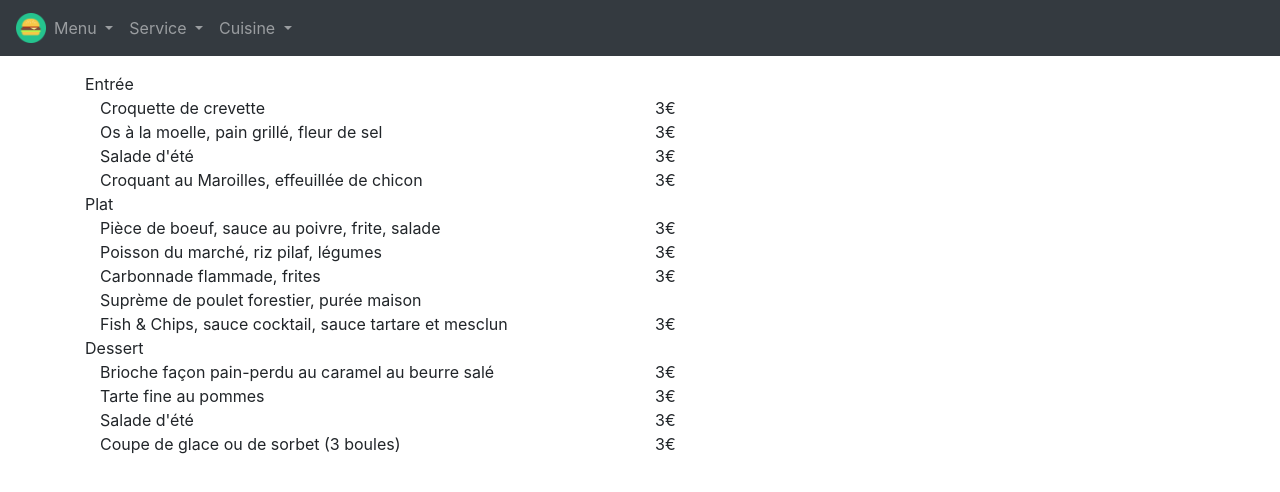
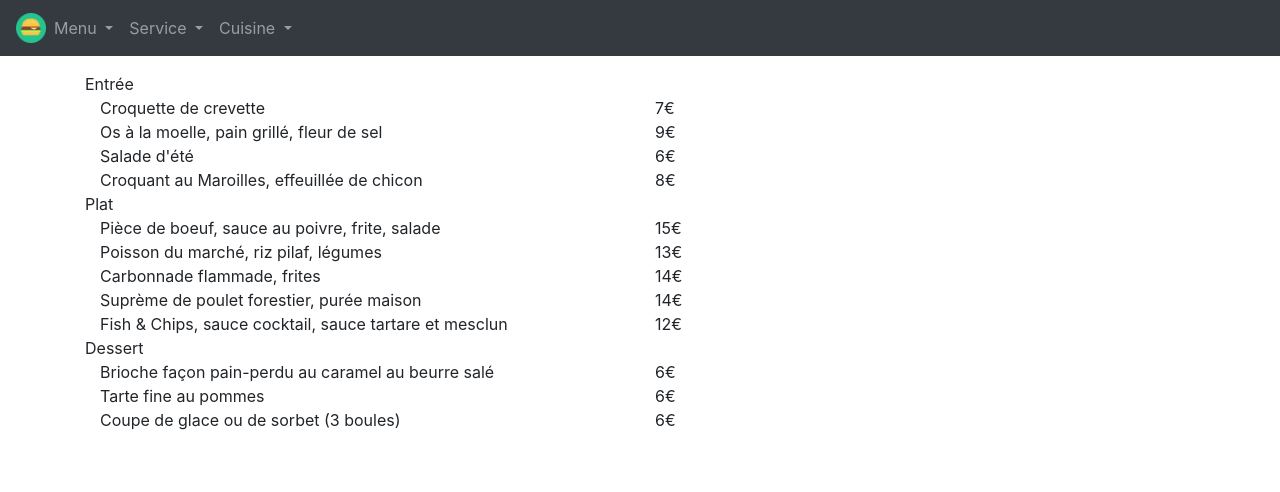
Before and after one commit to Barchid/one-minute-maquette, a Vue app: page /menu in a window 1280 px wide. Shown: the top 492 px of the page. Built offline with nearby package versions, Linux system fonts and the light colour scheme.

Commit message:
Addition

```diff
--- a/src/router.ts
+++ b/src/router.ts
@@ -81,5 +81,15 @@ export default new Router({
       name: 'unavailableDish',
       component: () => import(/* webpackChunkName: "about" */ './views/UnavailableDish.vue'),
     },
+    {
+      path: '/bill',
+      name: 'bill',
+      component: () => import(/* webpackChunkName: "about" */ './views/Bill.vue'),
+    },
+    {
+      path: '/bill-table-18',
+      name: 'bill-table-18',
+      component: () => import(/* webpackChunkName: "about" */ './views/Bill-table-18.vue'),
+    },
   ],
 });
--- /dev/null
+++ b/src/views/Bill-table-18.vue
@@ -0,0 +1,32 @@
+<template>
+  <div class="bill-table-18">
+    <h2>Addition de la table 18</h2>
+
+    <form method="post" action="traitement.php">
+
+    <h3>Entrée</h3>
+
+    <p><span style="font-weight: bold;">7€</span> 1x Croquette de crevette</p>
+    <p><span style="font-weight: bold;">9€</span> 2x Os à la moelle, pain grillé, fleur de sel</p>
+    <p><span style="font-weight: bold;">6€</span> 1x Salade d'été</p>
+    <p><span style="font-weight: bold;">8€</span> 2x Croquant au Maroilles, effeuillée de chicon</p>
+
+    <h3>Plat</h3>
+
+    <p><span style="font-weight: bold;">15€</span> 2x Pièce de boeuf, sauce au poivre, frite, salade</p>
+    <p><span style="font-weight: bold;">13€</span> 1x Poisson du marché, riz pilaf, légumes</p>
+    <p><span style="font-weight: bold;">14€</span> 1x Carbonnade flammade, frites</p>
+    <p><span style="font-weight: bold;">14€</span> 1x Suprème de poulet forestier, purée maison</p>
+    <p><span style="font-weight: bold;">12€</span> 1x Fish & Chips, sauce cocktail,  sauce tartare et mesclun</p>
+
+    <h3>Dessert</h3>
+
+    <p><span style="font-weight: bold;">6€</span> 1x Brioche façon pain-perdu au caramel au beurre salé</p>
+    <p><span style="font-weight: bold;">6€</span> 3x Tarte fine au pommes</p>
+    <p><span style="font-weight: bold;">6€</span> 2x Coupe de glace ou de sorbet (3 boules)</p>
+
+
+          <router-link to="/bill-table-18"><button type="submit" class="btn btn-primary" style="margin-bottom:30px;">Payer 166€</button></router-link>
+        </form>
+  </div>
+</template>
--- a/src/views/Bill.vue
+++ b/src/views/Bill.vue
@@ -1,4 +1,10 @@
 <template>
   <div class="bill">
+    <form method="post" action="traitement.php">
+
+      <p>Numéro de la table<input type="text" name="table" value="18" style="width:30px;margin-left:10px;"/></p>
+
+      <router-link to="/bill-table-18"><button type="submit" class="btn btn-primary" style="margin-bottom:30px;">Submit</button></router-link>
+    </form>
   </div>
 </template>
--- a/src/views/Menu.vue
+++ b/src/views/Menu.vue
@@ -9,7 +9,7 @@
             Croquette de crevette
           </div>
           <div class="col">
-            3€
+            7€
           </div>
         </div>
         <div class="row">
@@ -17,7 +17,7 @@
             Os à la moelle, pain grillé, fleur de sel
           </div>
           <div class="col">
-            3€
+            9€
           </div>
         </div>
         <div class="row">
@@ -25,7 +25,7 @@
             Salade d'été
           </div>
           <div class="col">
-            3€
+            6€
           </div>
         </div>
         <div class="row">
@@ -33,7 +33,7 @@
             Croquant au Maroilles, effeuillée de chicon
           </div>
           <div class="col">
-            3€
+            8€
           </div>
         </div>
       </div>
@@ -45,7 +45,7 @@
             Pièce de boeuf, sauce au poivre, frite, salade
           </div>
           <div class="col">
-            3€
+            15€
           </div>
         </div>
         <div class="row">
@@ -53,7 +53,7 @@
             Poisson du marché, riz pilaf, légumes
           </div>
           <div class="col">
-            3€
+            13€
           </div>
         </div>
         <div class="row">
@@ -61,12 +61,15 @@
             Carbonnade flammade, frites
           </div>
           <div class="col">
-            3€
+            14€
           </div>
         </div>
         <div class="row">
           <div class="col">
             Suprème de poulet forestier, purée maison
+          </div>
+          <div class="col">
+            14€
           </div>
         </div>
         <div class="row">
@@ -74,7 +77,7 @@
             Fish & Chips, sauce cocktail,  sauce tartare et mesclun
           </div>
           <div class="col">
-            3€
+            12€
           </div>
         </div>
       </div>
@@ -87,7 +90,7 @@
             Brioche façon pain-perdu au caramel au beurre salé
           </div>
           <div class="col">
-            3€
+            6€
           </div>
         </div>
         <div class="row">
@@ -95,15 +98,7 @@
             Tarte fine au pommes
           </div>
           <div class="col">
-            3€
-          </div>
-        </div>
-        <div class="row">
-          <div class="col">
-            Salade d'été
-          </div>
-          <div class="col">
-            3€
+            6€
           </div>
         </div>
         <div class="row">
@@ -111,7 +106,7 @@
             Coupe de glace ou de sorbet (3 boules)
           </div>
           <div class="col">
-            3€
+            6€
           </div>
         </div>
       </div>
--- a/src/views/TakeOrder.vue
+++ b/src/views/TakeOrder.vue
@@ -22,7 +22,6 @@
 
       <p><input type="text" name="dessert1" value="0" style="width:30px;margin-right:10px;" />Brioche façon pain-perdu au caramel au beurre salé</p>
       <p><input type="text" name="dessert2" value="0" style="width:30px;margin-right:10px;" />Tarte fine au pommes</p>
-      <p><input type="text" name="dessert3" value="0" style="width:30px;margin-right:10px;" />Salade d'été</p>
       <p><input type="text" name="dessert4" value="0" style="width:30px;margin-right:10px;" />Coupe de glace ou de sorbet (3 boules)</p>
 
       <router-link to="/order-3"><button type="submit" class="btn btn-primary" style="margin-bottom:30px;">Submit</button></router-link>
--- a/src/views/UnavailableDish.vue
+++ b/src/views/UnavailableDish.vue
@@ -1,6 +1,8 @@
 <template>
   <div class="unavailableDish">
     <form method="post" action="traitement.php">
+
+      <h2>Retirez les plats indisponibles</h2>
       <h3>Entrée</h3>
 
       <p><input type="checkbox" class="entree1"checked="checked" style="margin-right:10px;" />Croquette de crevette</p>
```
